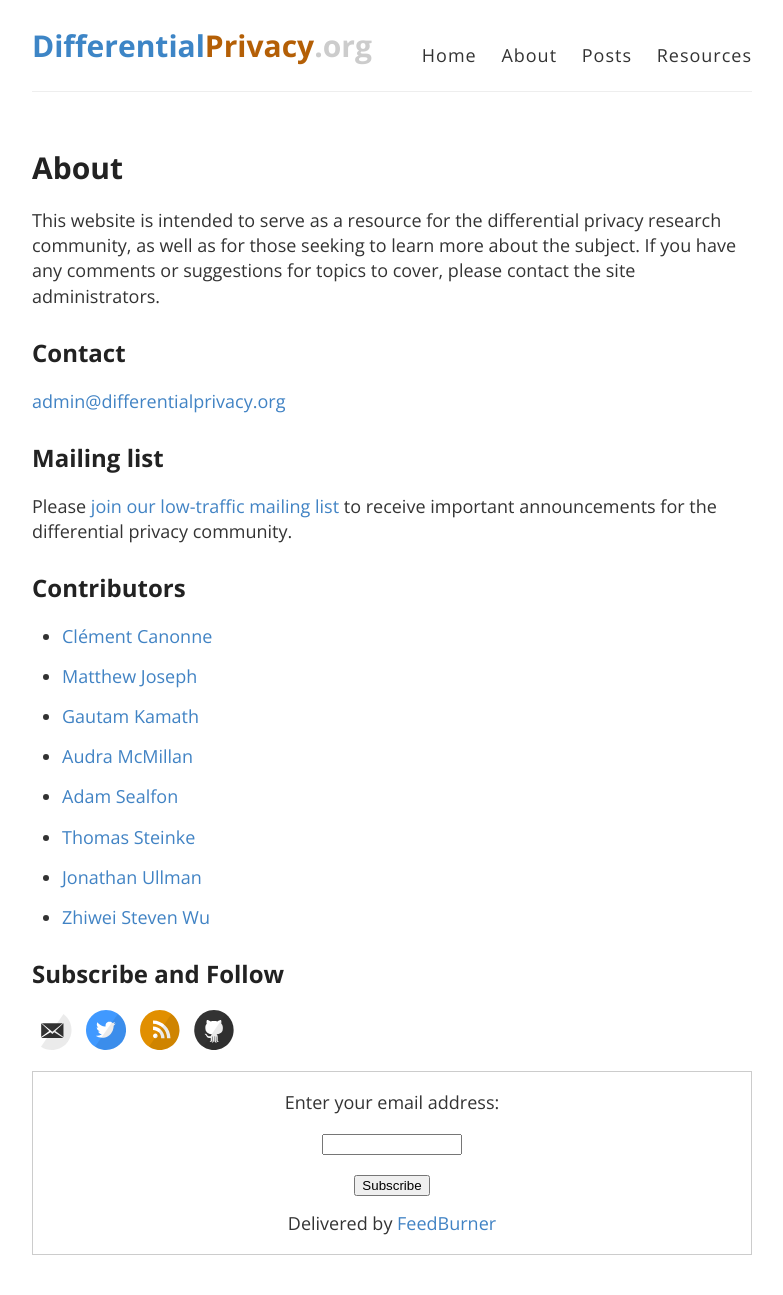
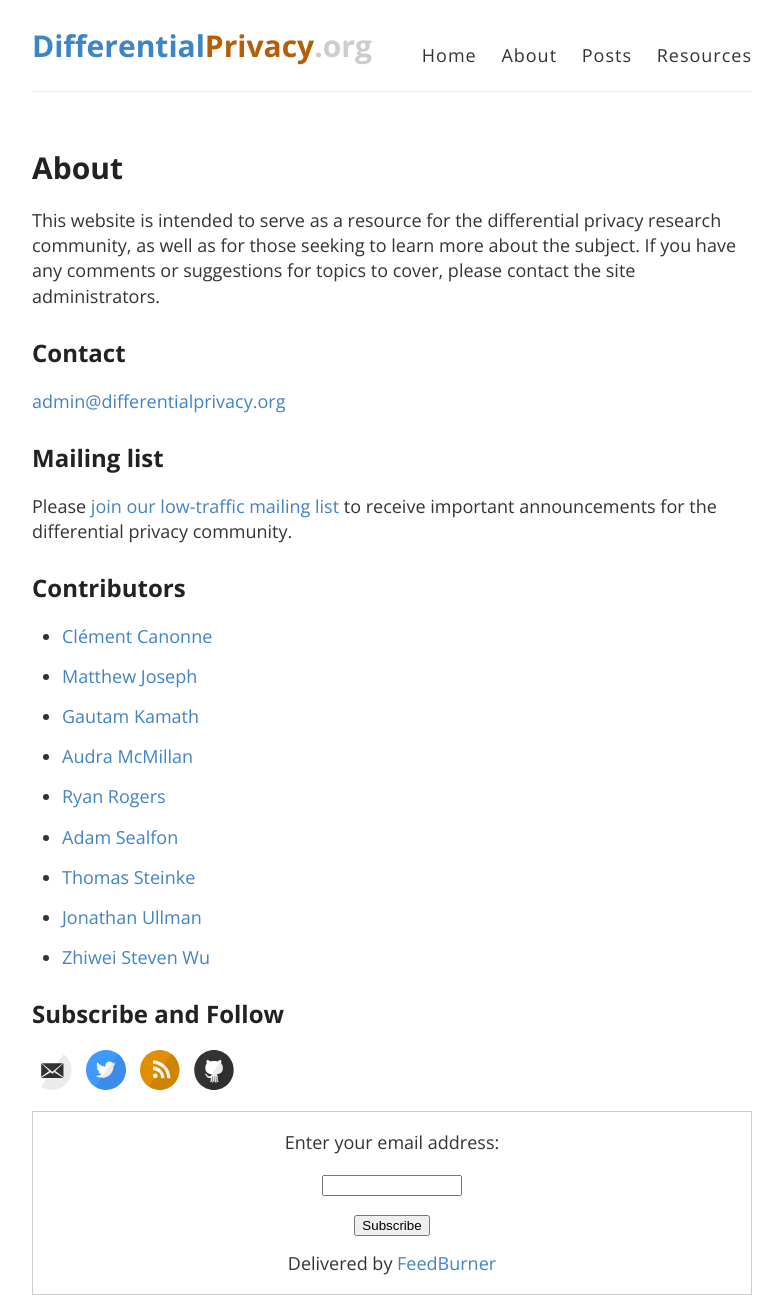
Before and after one commit to differentialprivacy/differentialprivacy, a Jekyll site: the page built from about.md, in a window 1280 px wide. Shown: the whole page, without its empty margins (248-1031 px from the left). Built offline with Jekyll 4.4.1, drawn with Linux system fonts in a browser that asks for light colours; before the commit the page ends 1255 px from its top, so only the background shows below that.

Commit message:
Update contributors.yml
adding Ryan

```diff
--- a/_data/contributors.yml
+++ b/_data/contributors.yml
@@ -22,6 +22,12 @@ audramcmillan:
   image:
   affiliation: Apple
 
+ryanrogers:
+  name: Ryan Rogers
+  homepage: https://www.math.upenn.edu/~ryrogers/
+  image:
+  affiliation: LinkedIn
+
 adamsealfon:
   name: Adam Sealfon
   homepage: http://www.mit.edu/~asealfon/
```
